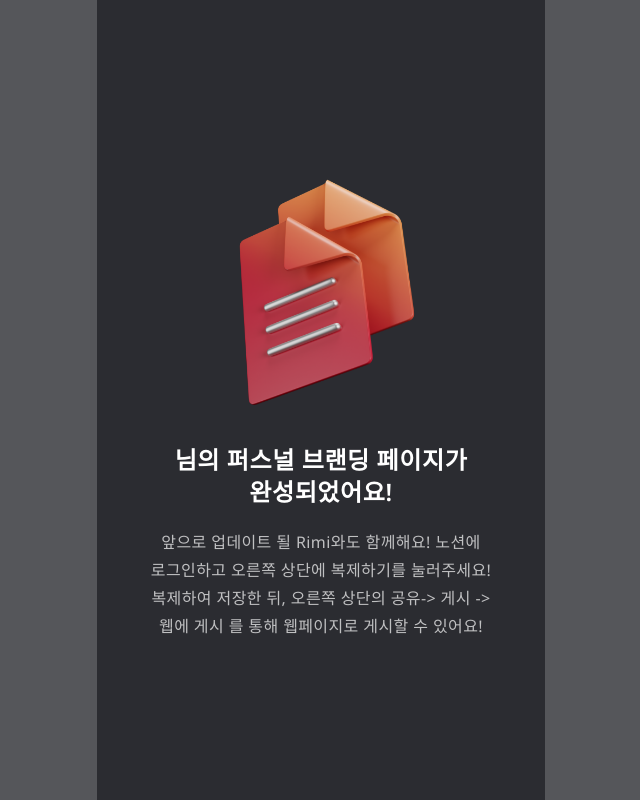
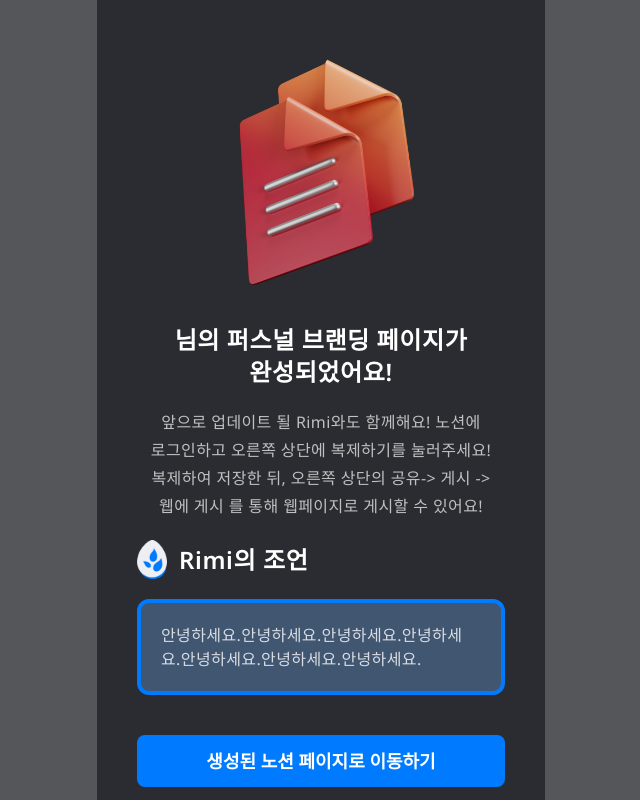
Before and after one commit to Rimi-hackathon/rimi-fe, a Next.js app: page /result in a window 1280 px wide. Shown: the whole page, without its empty margins (319-959 px from the left). Built offline with nearby package versions, Linux system fonts and the light colour scheme.

Commit message:
feat: result

```diff
--- a/app/detail/[exp]/[step]/[index]/page.tsx
+++ b/app/detail/[exp]/[step]/[index]/page.tsx
@@ -208,6 +208,10 @@ const Detail = ({
         },
         {
           withCredentials: true,
+          headers: {
+            "Content-Type": "application/json",
+            "Access-Control-Allow-Origin": "*",
+          },
         },
       )
       .then((res) => {
--- a/app/result/page.tsx
+++ b/app/result/page.tsx
@@ -6,9 +6,15 @@ import { useRecoilState } from "recoil";
 import { main } from "@/lib/recoil";
 import Title from "@/components/Title";
 import Paragraph from "@/components/Paragraph";
+import Logo from "@/public/logo.png";
+import { useState } from "react";
+import Button from "@/components/Button";
 
 const Result = () => {
   const [state] = useRecoilState(main);
+  const [advice, setAdvice] = useState(
+    "안녕하세요.안녕하세요.안녕하세요.안녕하세요.안녕하세요.안녕하세요.안녕하세요.",
+  );
   return (
     <Container center>
       <Image src={Paper} alt="document" width={250} />
@@ -20,6 +26,18 @@ const Result = () => {
         복제하기를 눌러주세요! 복제하여 저장한 뒤, 오른쪽 상단의 공유-{">"} 게시
         -{">"} 웹에 게시 를 통해 웹페이지로 게시할 수 있어요!
       </Paragraph>
+
+      <div className="flex flex-col gap-5">
+        <div className="flex items-center gap-3">
+          <Image src={Logo} alt="logo" width={30} />
+          <Title>Rimi의 조언</Title>
+        </div>
+        <div className="relative mb-5 rounded-xl border-4 border-primary bg-gray-dark p-5">
+          <p className="tracking-wide text-white/80">{advice}</p>
+        </div>
+      </div>
+      <Button>생성된 노션 페이지로 이동하기</Button>
+      <Button color="green">노션 링크 복사하기</Button>
     </Container>
   );
 };
```
